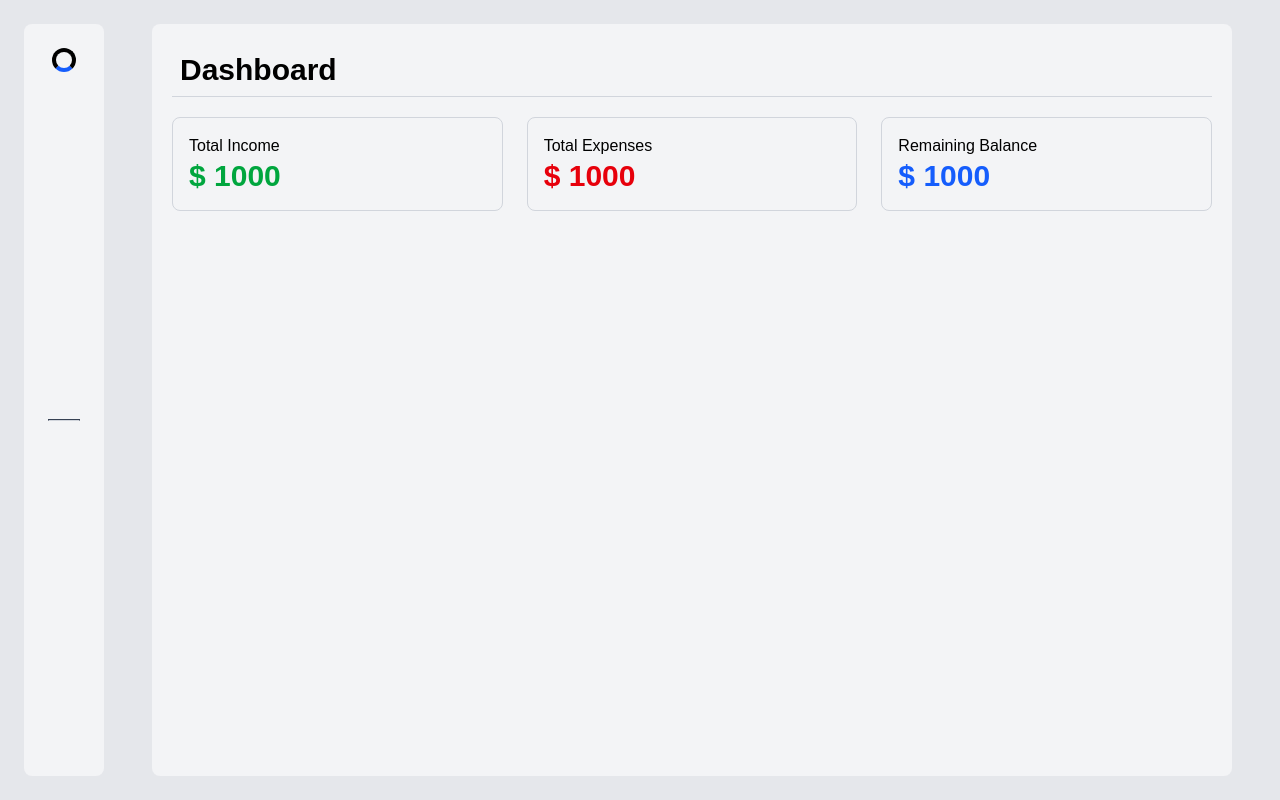
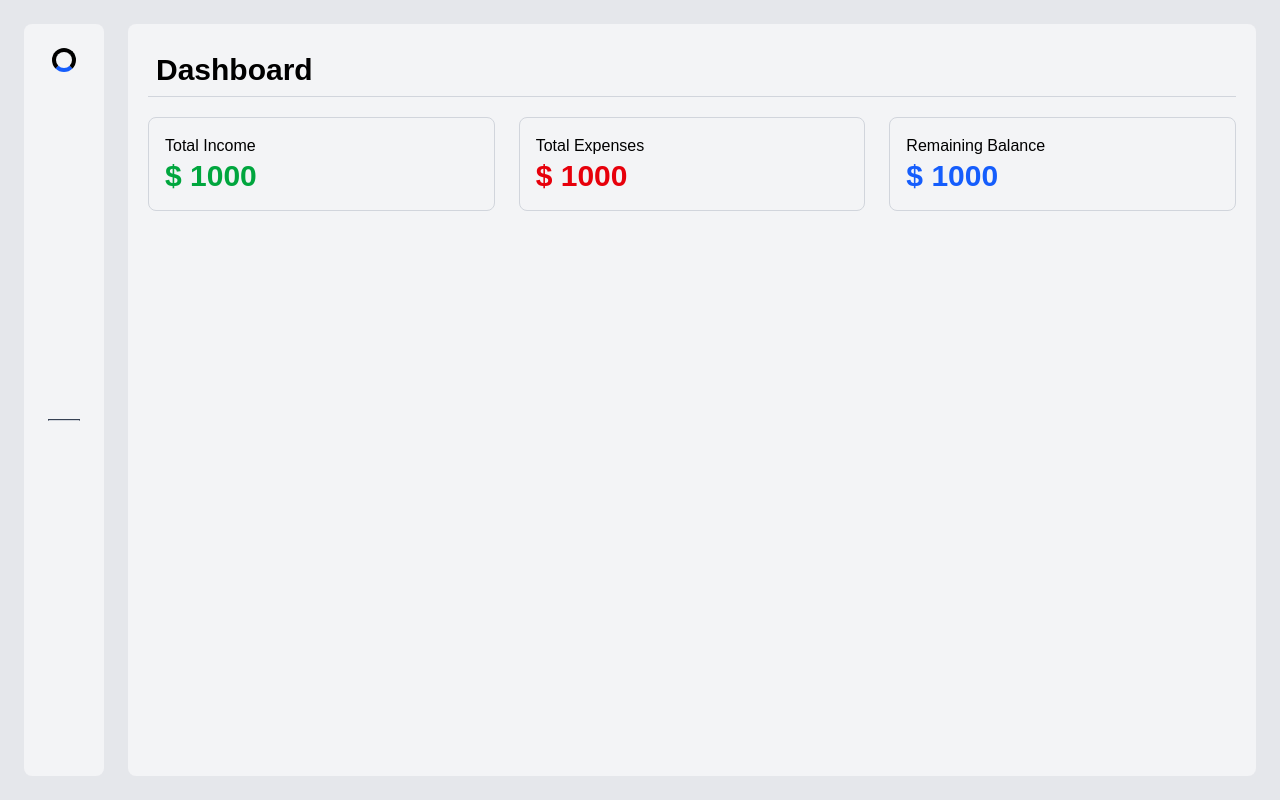
Before and after one commit to JerryTanjaka/Personnal-Finance-Tracker-Frontend, a React (Vite) app: page /dashboard in a window 1280 px wide. Built offline with nearby package versions, Linux system fonts and the light colour scheme; some icons are missing; a web font is replaced by a local one.

Commit message:
fix(NavBar): adjust margin for sticky positioning; update Dashboard layout

```diff
--- a/src/components/NavBar.tsx
+++ b/src/components/NavBar.tsx
@@ -6,7 +6,7 @@ export default function NavBar() {
 
     return (
         <nav
-            className={`sticky left-0 top-6 m-6 flex h-[94vh] flex-col justify-between rounded-lg bg-gray-100 p-6 transition-all duration-200 ${isExpanded ? 'w-64' : 'w-20'}`}
+            className={`sticky left-0 top-6 m-6 mr-0 flex h-[94vh] flex-col justify-between rounded-lg bg-gray-100 p-6 transition-all duration-200 ${isExpanded ? 'w-64' : 'w-20'}`}
             onMouseEnter={() => setIsExpanded(true)}
             onMouseLeave={() => setIsExpanded(false)}
         >
--- a/src/pages/Dashboard.tsx
+++ b/src/pages/Dashboard.tsx
@@ -5,7 +5,7 @@ import StatCard from '../components/StatCard.tsx';
 export default function Dashboard() {
     return (
         <section className={'flex'}>
-            <div className="mr-6 h-[94vh] w-full rounded-lg bg-gray-100">
+            <div className="h-[94vh] w-full rounded-lg bg-gray-100">
                 <h1
                     className={
                         'm-5 border-b-1 border-gray-300 p-2 text-3xl font-bold'
```
Also changed, not shown: 1 other file (tests, documents, lock files or other folders).
